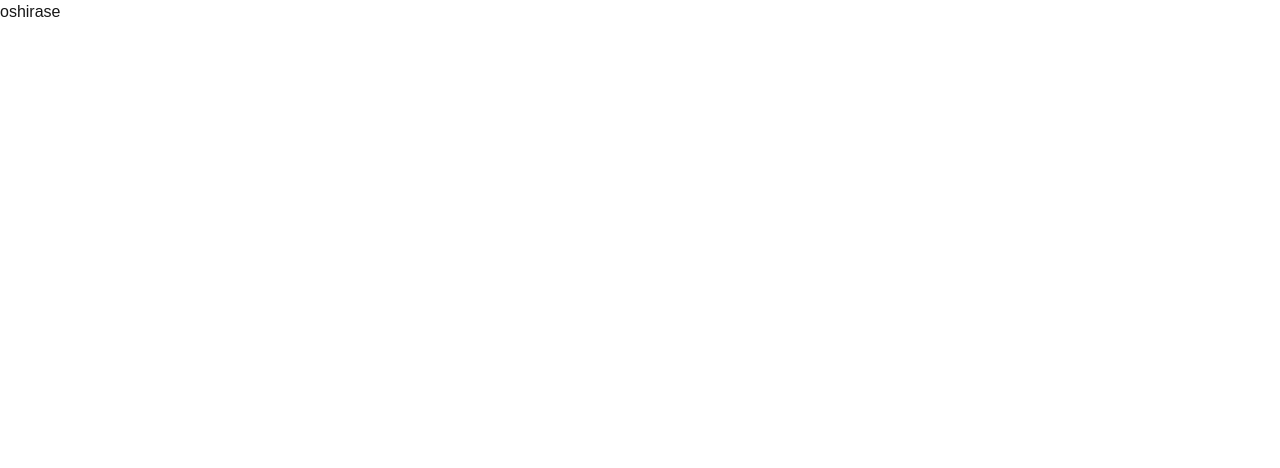
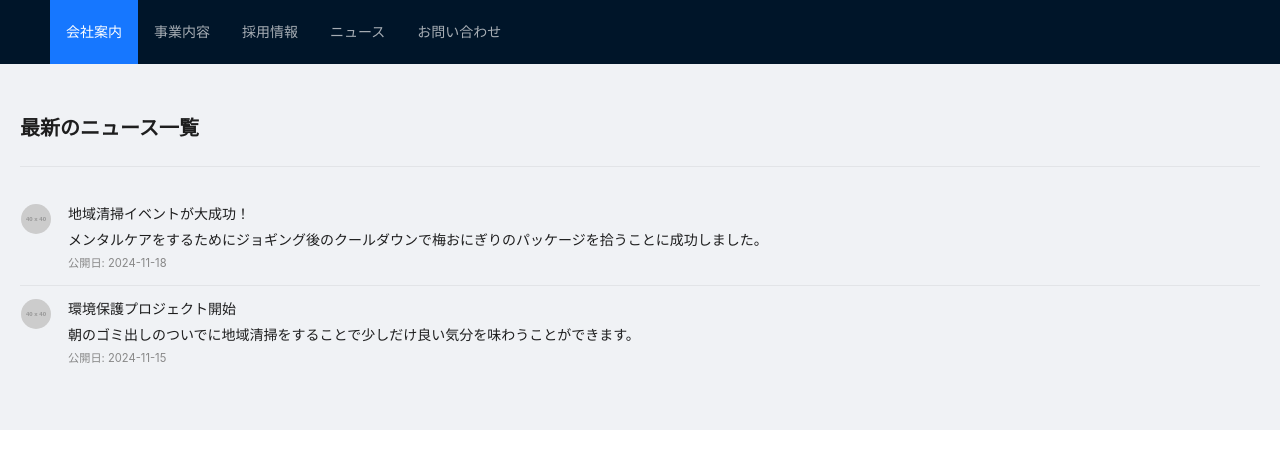
Before and after one commit to 1410-3/next-js-practice, a Next.js app: page /news in a window 1280 px wide. Shown: the top 468 px of the page. Built offline with nearby package versions, Linux system fonts and the light colour scheme.

Commit message:
add news

```diff
--- a/app/news/page.tsx
+++ b/app/news/page.tsx
@@ -1,8 +1,55 @@
+"use client";
+import React from "react";
+import { Layout, Typography, List, Avatar, Divider } from "antd";
+import Header from '../ui/header/components/Header'
+
+const { Content } = Layout;
+const { Title, Paragraph } = Typography;
+
+const newsData = [
+  {
+    title: "地域清掃イベントが大成功！",
+    description: "メンタルケアをするためにジョギング後のクールダウンで梅おにぎりのパッケージを拾うことに成功しました。",
+    date: "2024-11-18",
+    avatar: "https://via.placeholder.com/40",
+  },
+  {
+    title: "環境保護プロジェクト開始",
+    description: "朝のゴミ出しのついでに地域清掃をすることで少しだけ良い気分を味わうことができます。",
+    date: "2024-11-15",
+    avatar: "https://via.placeholder.com/40",
+  },
+];
 
 const News = () => {
   return (
   <>
-  oshirase
+  <Header/>
+  <Layout>
+      <Content style={{ padding: "50px 20px", backgroundColor: "#f0f2f5" }}>
+        <Title level={4}>最新のニュース一覧</Title>
+        <Divider />
+
+        <List
+          itemLayout="horizontal"
+          dataSource={newsData}
+          renderItem={(item) => (
+            <List.Item>
+              <List.Item.Meta
+                avatar={<Avatar src={item.avatar} />}
+                title={<a href={item.link}>{item.title}</a>}
+                description={
+                  <div>
+                    <Paragraph style={{ margin: 0 }}>{item.description}</Paragraph>
+                    <small style={{ color: "#888" }}>公開日: {item.date}</small>
+                  </div>
+                }
+              />
+            </List.Item>
+          )}
+        />
+      </Content>
+    </Layout>
   </>
   )
 }
```
